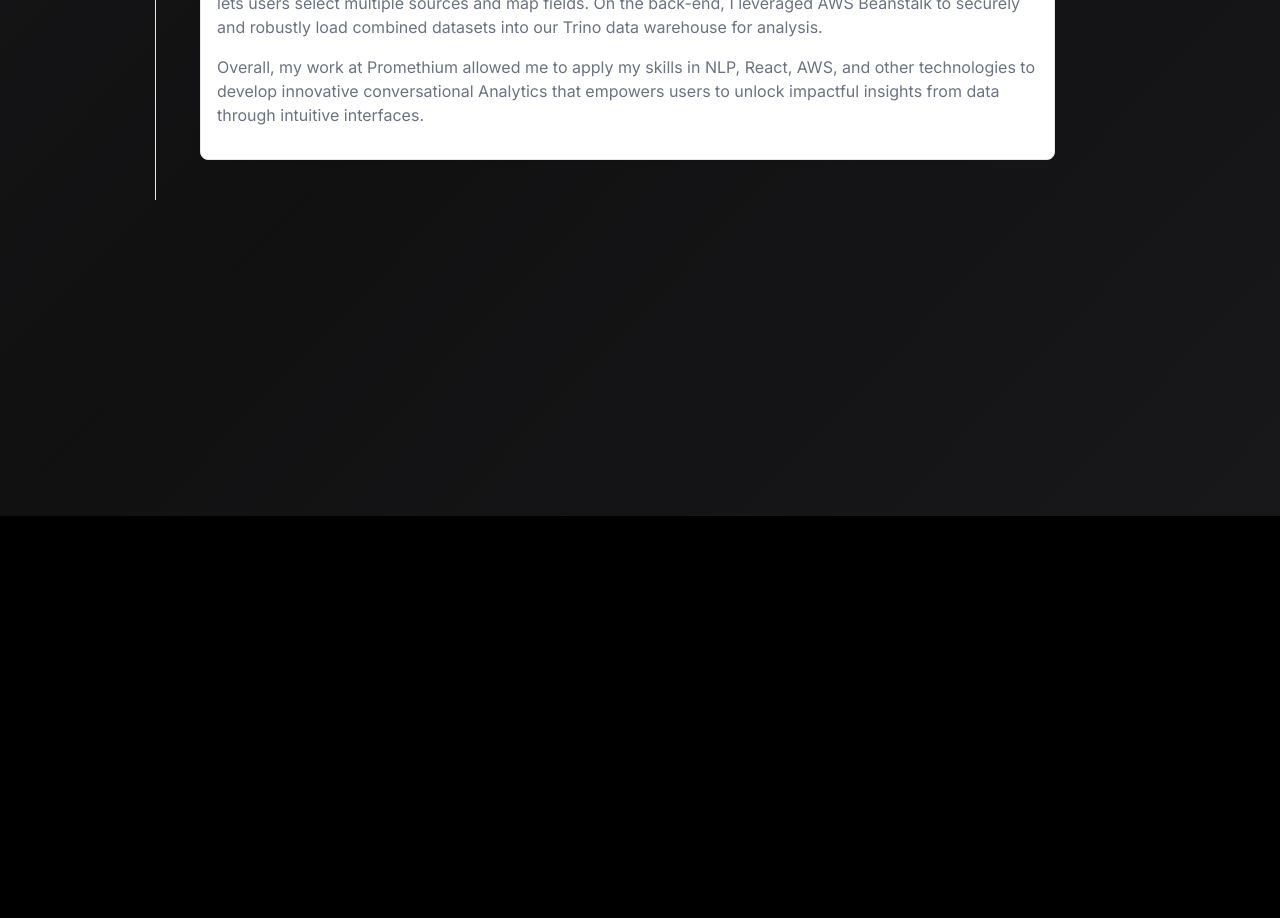
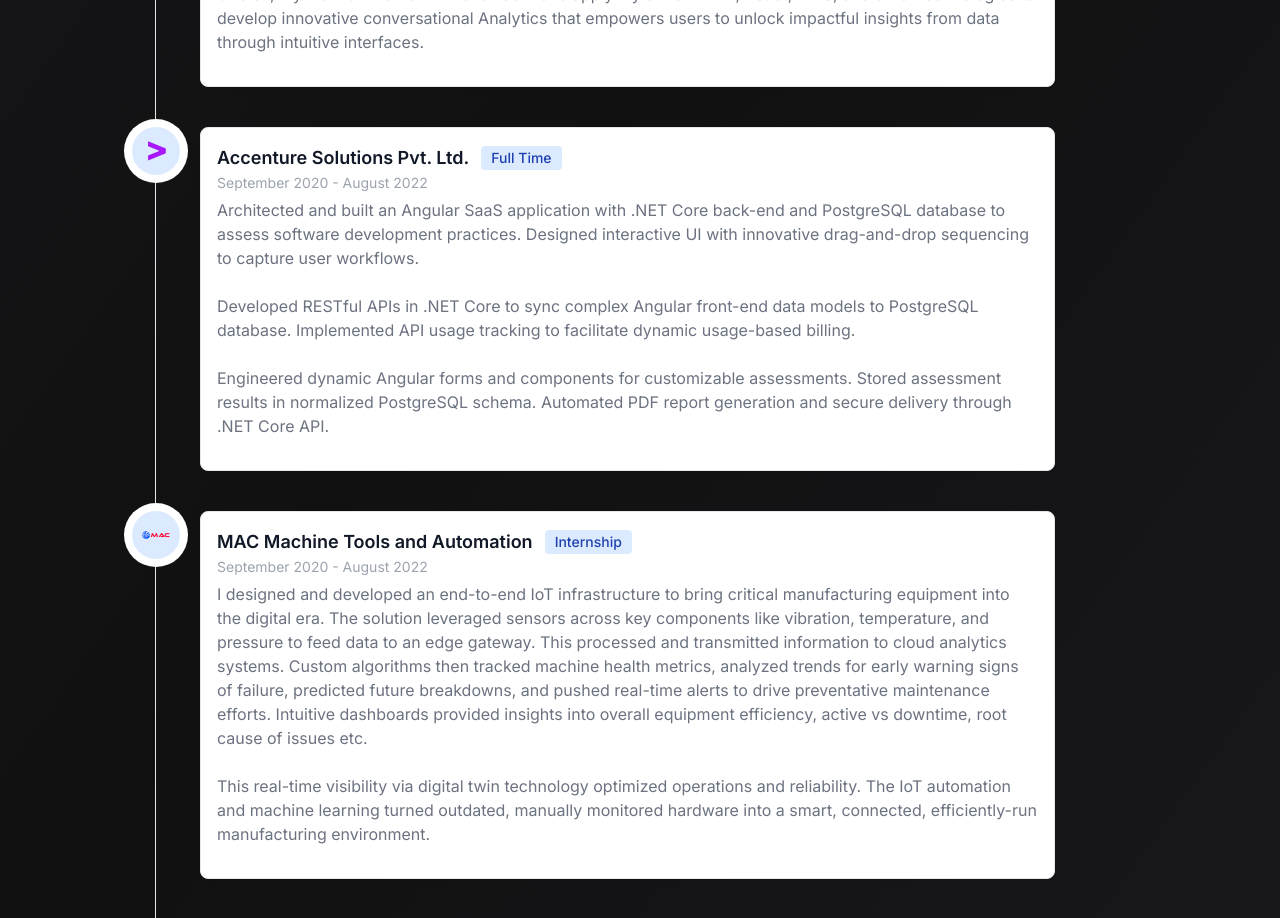
Before and after one commit to pranavajk1/personal_website, a Next.js app: page /work in a window 1280 px wide. Shown: the part 820-1738 px from the top of the page. Before the commit the page ends 1336 px from the top, so only its background shows below. Built offline with nearby package versions, Linux system fonts and the light colour scheme; no server answers; what tailwindcss-debug-screens would draw is missing.

Commit message:
Add logos and update timeline rendering in Work page

```diff
--- a/app/components/timeline.tsx
+++ b/app/components/timeline.tsx
@@ -1,12 +1,25 @@
 "use client";
 import React, { useRef, useEffect, useState } from "react";
 import promethiumLogo from "public/blackLogoP.png";
+import accentureLogo from "public/accentureLogo.png";
+import macLogo from "public/macLogo.png";
+
 
 export default function Timeline() {
   return (
-    <div className="ml-0 md:ml-12 lg:w-2/3 sticky">
+    <div
+      className="ml-0 md:ml-12 sticky animate-fade-in"
+      style={{ paddingBlockStart: "50px", paddingBlockEnd: "100px", animationDuration: "400ms" }}
+    >
       <div className="container mx-auto w-full h-full">
-            <div className="relative wrap overflow-y-auto h-full" style={{ padding: "38rem !important", minWidth: "1200px", minHeight: "1000px" }}>
+        <div
+          className="relative wrap h-full"
+          style={{
+            padding: "38rem !important",
+            minWidth: "1200px",
+            minHeight: "1300px",
+          }}
+        >
           <ol className="absolute border-s border-gray-200 dark:border-gray-700 top-1/4 left-1/4 transform -translate-x-1/4 -translate-y-1/4">
             <li className="mb-10 ms-11">
               <span className="absolute flex items-center justify-center w-12 h-12 bg-blue-100 rounded-full -start-6 ring-8 ring-white dark:ring-gray-500 dark:bg-gray-200">
@@ -23,55 +36,143 @@
                   <span className="bg-blue-100 text-blue-800 text-sm font-medium me-2 px-2.5 py-0.5 rounded dark:bg-blue-900 dark:text-blue-300 ms-3">
                     Full Time
                   </span>
+                  <span className="bg-yellow-100 text-yellow-800 text-sm font-medium me-2 px-2.5 py-0.5 rounded dark:bg-yellow-900 dark:text-yellow-300 ms-1">
+                    Current
+                  </span>
                 </h3>
                 <time className="block mb-2 text-sm font-normal leading-none text-gray-400 dark:text-gray-500">
                   May 2023 - Present
                 </time>
                 <p className="mb-4 text-base font-normal text-gray-500 dark:text-gray-400">
-                      As a software developer at Promethium, I had the
-                      opportunity to work on impactful features that enabled
-                      more intuitive data analytics and visualization
-                      capabilities on our platform. My primary focus was on
-                      developing and integrating conversational interfaces using
-                      natural language processing to empower users to seamlessly
-                      explore and gain insights from data.
+                  As a software developer at Promethium, I had the opportunity
+                  to work on impactful features that enabled more intuitive data
+                  analytics and visualization capabilities on our platform. My
+                  primary focus was on developing and integrating conversational
+                  interfaces using natural language processing to empower users
+                  to seamlessly explore and gain insights from data.
                 </p>
                 <p className="mb-4 text-base font-normal text-gray-500 dark:text-gray-400">
                   To achieve this, I first leveraged the RASA open source
                   framework to architect a sophisticated conversational AI
                   chatbot. Using RASA's libraries for natural language
-                      understanding and dialog management, I built the chatbot
-                      to understand user intents and context, ask clarifying
-                      questions, and guide users through complex data
-                      interactions.
+                  understanding and dialog management, I built the chatbot to
+                  understand user intents and context, ask clarifying questions,
+                  and guide users through complex data interactions.
                 </p>
 
                 <p className="mb-4 text-base font-normal text-gray-500 dark:text-gray-400">
                   I integrated this chatbot with a React-based front-end I
-                      developed to enable robust data visualization experiences.
-                      The React components I engineered allow users to visually
-                      explore the datasets and relationships defined through the
+                  developed to enable robust data visualization experiences. The
+                  React components I engineered allow users to visually explore
+                  the datasets and relationships defined through the
                   conversational interface. I also implemented a natural
                   language query parser that takes free-form user questions
-                      entered through the chatbot and automatically generates
-                      SQL queries against the underlying data sources
+                  entered through the chatbot and automatically generates SQL
+                  queries against the underlying data sources
                 </p>
 
                 <p className="mb-4 text-base font-normal text-gray-500 dark:text-gray-400">
-                      To facilitate scalable data ingestion from diverse
-                      sources, I built a React-based data integration feature
-                      that lets users select multiple sources and map fields. On
-                      the back-end, I leveraged AWS Beanstalk to securely and
-                      robustly load combined datasets into our Trino data
-                      warehouse for analysis.
+                  To facilitate scalable data ingestion from diverse sources, I
+                  built a React-based data integration feature that lets users
+                  select multiple sources and map fields. On the back-end, I
+                  leveraged AWS Beanstalk to securely and robustly load combined
+                  datasets into our Trino data warehouse for analysis.
                 </p>
 
                 <p className="mb-4 text-base font-normal text-gray-500 dark:text-gray-400">
-                      Overall, my work at Promethium allowed me to apply my
-                      skills in NLP, React, AWS, and other technologies to
-                      develop innovative conversational Analytics that empowers
-                      users to unlock impactful insights from data through
-                      intuitive interfaces.
+                  Overall, my work at Promethium allowed me to apply my skills
+                  in NLP, React, AWS, and other technologies to develop
+                  innovative conversational Analytics that empowers users to
+                  unlock impactful insights from data through intuitive
+                  interfaces.
+                </p>
+              </div>
+            </li>
+
+            <li className="mb-10 ms-11">
+              <span className="absolute flex items-center justify-center w-12 h-12 bg-blue-100 rounded-full -start-6 ring-8 ring-white dark:ring-gray-500 dark:bg-gray-200">
+                <img
+                  src={accentureLogo.src}
+                  alt="Accenture"
+                  width="28"
+                  height="28"
+                />
+              </span>
+              <div className="p-4 bg-white border border-gray-200 rounded-lg shadow-sm dark:bg-gray-700 dark:border-gray-600">
+                <h3 className="flex items-center mb-1 text-lg font-semibold text-gray-900 dark:text-white">
+                  Accenture Solutions Pvt. Ltd.
+                  <span className="bg-blue-100 text-blue-800 text-sm font-medium me-2 px-2.5 py-0.5 rounded dark:bg-blue-900 dark:text-blue-300 ms-3">
+                    Full Time
+                  </span>
+                </h3>
+                <time className="block mb-2 text-sm font-normal leading-none text-gray-400 dark:text-gray-500">
+                  September 2020 - August 2022
+                </time>
+                <p className="mb-4 text-base font-normal text-gray-500 dark:text-gray-400">
+                  Architected and built an Angular SaaS application with .NET
+                  Core back-end and PostgreSQL database to assess software
+                  development practices. Designed interactive UI with innovative
+                  drag-and-drop sequencing to capture user workflows.{" "}
+                  {
+                    <>
+                      <br />
+                      <br />
+                    </>
+                  }
+                  Developed RESTful APIs in .NET Core to sync complex Angular
+                  front-end data models to PostgreSQL database. Implemented API
+                  usage tracking to facilitate dynamic usage-based billing.{" "}
+                  {
+                    <>
+                      <br />
+                      <br />
+                    </>
+                  }
+                  Engineered dynamic Angular forms and components for
+                  customizable assessments. Stored assessment results in
+                  normalized PostgreSQL schema. Automated PDF report generation
+                  and secure delivery through .NET Core API.
+                </p>
+              </div>
+            </li>
+
+            <li className="mb-10 ms-11">
+              <span className="absolute flex items-center justify-center w-12 h-12 bg-blue-100 rounded-full -start-6 ring-8 ring-white dark:ring-gray-500 dark:bg-gray-200">
+                <img src={macLogo.src} alt="Accenture" width="28" height="28" />
+              </span>
+              <div className="p-4 bg-white border border-gray-200 rounded-lg shadow-sm dark:bg-gray-700 dark:border-gray-600">
+                <h3 className="flex items-center mb-1 text-lg font-semibold text-gray-900 dark:text-white">
+                  MAC Machine Tools and Automation
+                  <span className="bg-blue-100 text-blue-800 text-sm font-medium me-2 px-2.5 py-0.5 rounded dark:bg-green-900 dark:text-green-300 ms-3">
+                    Internship
+                  </span>
+                </h3>
+                <time className="block mb-2 text-sm font-normal leading-none text-gray-400 dark:text-gray-500">
+                  September 2020 - August 2022
+                </time>
+                <p className="mb-4 text-base font-normal text-gray-500 dark:text-gray-400">
+                  I designed and developed an end-to-end IoT infrastructure to
+                  bring critical manufacturing equipment into the digital era.
+                  The solution leveraged sensors across key components like
+                  vibration, temperature, and pressure to feed data to an edge
+                  gateway. This processed and transmitted information to cloud
+                  analytics systems. Custom algorithms then tracked machine
+                  health metrics, analyzed trends for early warning signs of
+                  failure, predicted future breakdowns, and pushed real-time
+                  alerts to drive preventative maintenance efforts. Intuitive
+                  dashboards provided insights into overall equipment
+                  efficiency, active vs downtime, root cause of issues etc.
+                  {
+                    <>
+                      <br />
+                      <br />
+                    </>
+                  }{" "}
+                  This real-time visibility via digital twin technology
+                  optimized operations and reliability. The IoT automation and
+                  machine learning turned outdated, manually monitored hardware
+                  into a smart, connected, efficiently-run manufacturing
+                  environment.
                 </p>
               </div>
             </li>
@@ -79,5 +180,5 @@
         </div>
       </div>
     </div>
-  )
+  );
 }
--- a/app/work/page.tsx
+++ b/app/work/page.tsx
@@ -1,18 +1,10 @@
 "use client";
 import { Navigation } from "../components/nav";
-import { useEffect, useState } from "react";
 import Timeline from "../components/timeline";
 
 
 export default function Work() {
 
-  const [showTimelineDelay, setShowTimelineDelay] = useState(false);
-
-  useEffect(() => {
-    setTimeout(() => {
-      setShowTimelineDelay(true);
-    }, 200);
-  }, []);
 
   return (
     <div className="relative pb-16">
@@ -24,7 +16,7 @@
           </h2>
           <p className="mt-4 text-zinc-400">Here is what I have been upto</p>
         </div>
-        {showTimelineDelay && (<Timeline />)}
+        <Timeline />
       </div>
     </div>
   );
```
Also changed, not shown: public/data/jobs.json (added, +18 -0 lines), public/accentureLogo.png (added), public/macLogo.png (added). Lines whose indentation alone changed are shown as unchanged.
